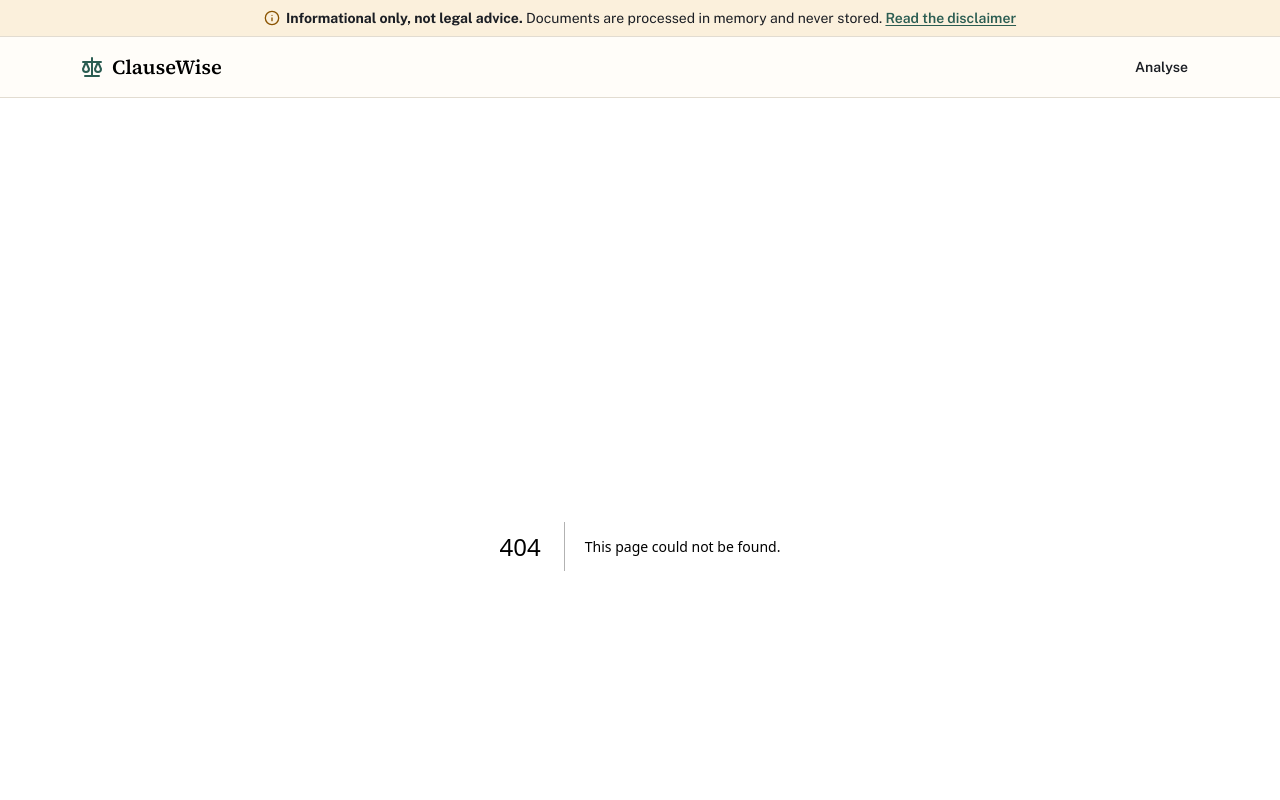
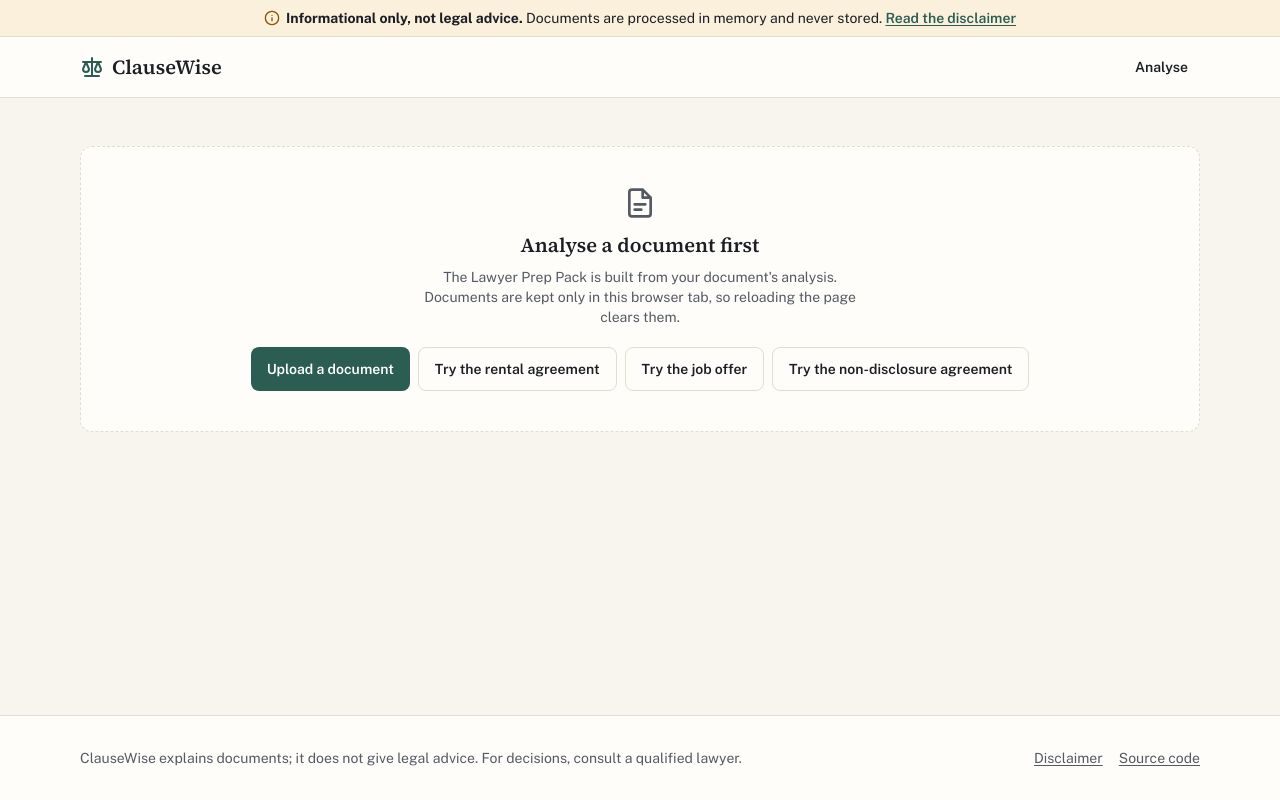
Before and after one commit to vedant7007/clausewise, a Next.js app: page /prep in a window 1280 px wide. Before the commit this address had no page. Shown: the top 800 px of the page. Built offline with nearby package versions, Linux system fonts and the light colour scheme.

Commit message:
feat(prep): add the Lawyer Prep Pack with a print-optimised stylesheet
Questions to ask, information gaps, documents to bring, key risks and a one-page case summary, drawn from the verified analysis.

```diff
--- a/src/app/globals.css
+++ b/src/app/globals.css
@@ -83,3 +83,42 @@ body {
     scroll-behavior: auto !important;
   }
 }
+
+@media print {
+  @page {
+    margin: 18mm 16mm;
+  }
+
+  :root {
+    --paper: #ffffff;
+    --surface: #ffffff;
+    --ink: #000000;
+    --muted: #333333;
+    --line: #999999;
+  }
+
+  body {
+    font-size: 11pt;
+    background: #ffffff;
+  }
+
+  main {
+    padding: 0 !important;
+    max-width: none !important;
+  }
+
+  .prep-section {
+    break-inside: avoid-page;
+  }
+
+  h1,
+  h2,
+  h3 {
+    break-after: avoid-page;
+  }
+
+  a {
+    color: inherit;
+    text-decoration: none;
+  }
+}
--- /dev/null
+++ b/src/app/prep/page.tsx
@@ -0,0 +1,20 @@
+import type { Metadata } from "next";
+import dynamic from "next/dynamic";
+import { Spinner } from "@/components/ui/Spinner";
+
+export const metadata: Metadata = {
+  title: "Lawyer prep pack",
+  description: "Questions, gaps and a one-page summary to take to a lawyer.",
+};
+
+const PrepView = dynamic(() => import("@/components/prep/PrepView").then((mod) => mod.PrepView), {
+  loading: () => (
+    <p className="flex items-center gap-2">
+      <Spinner className="text-accent" /> Loading prep pack…
+    </p>
+  ),
+});
+
+export default function PrepPage() {
+  return <PrepView />;
+}
--- /dev/null
+++ b/src/components/prep/PrepView.tsx
@@ -0,0 +1,134 @@
+"use client";
+
+import { useSession } from "@/components/session/SessionProvider";
+import { NoDocumentState } from "@/components/session/NoDocumentState";
+import { Button } from "@/components/ui/Button";
+import { Icon } from "@/components/ui/Icon";
+import { downloadText, fileStem } from "@/lib/client/download";
+import { prepPackToMarkdown } from "@/lib/export/markdown";
+import { SEVERITY_DISPLAY } from "@/lib/utils/format";
+
+function Section({
+  id,
+  title,
+  children,
+}: {
+  id: string;
+  title: string;
+  children: React.ReactNode;
+}) {
+  return (
+    <section aria-labelledby={id} className="prep-section space-y-3">
+      <h2 id={id} className="font-serif text-2xl font-semibold">
+        {title}
+      </h2>
+      {children}
+    </section>
+  );
+}
+
+/** Lawyer Prep Pack built from the session analysis, printable and exportable as Markdown. */
+export function PrepView() {
+  const { session } = useSession();
+  if (!session) {
+    return (
+      <NoDocumentState purpose="The Lawyer Prep Pack is built from your document's analysis." />
+    );
+  }
+
+  const { document, result } = session;
+  const { brief, prep, balance, risks } = result;
+
+  return (
+    <article className="prep-pack mx-auto max-w-3xl space-y-10">
+      <header className="space-y-3">
+        <p className="text-sm font-semibold uppercase tracking-wide text-accent">
+          Lawyer prep pack
+        </p>
+        <h1 className="font-serif text-3xl font-semibold sm:text-4xl">{brief.title}</h1>
+        <p className="text-muted">
+          {document.name} · Your role: {brief.userParty} · Balance score:{" "}
+          {balance.score === null ? "not scored" : `${balance.score}/100`} ({balance.verdict})
+        </p>
+        <p className="text-sm">
+          Take this to a lawyer or legal aid clinic to make the first meeting faster and cheaper. It
+          is a summary of information, not legal advice.
+        </p>
+        <div className="flex flex-wrap gap-2 print:hidden">
+          <Button
+            onClick={() =>
+              downloadText(
+                `${fileStem(brief.title)}-lawyer-prep.md`,
+                prepPackToMarkdown(result, document.name),
+                "text/markdown",
+              )
+            }
+          >
+            <Icon name="download" className="size-4" />
+            Download (.md)
+          </Button>
+          <Button variant="secondary" onClick={() => window.print()}>
+            <Icon name="print" className="size-4" />
+            Print or save as PDF
+          </Button>
+        </div>
+      </header>
+
+      <Section id="summary" title="Case summary">
+        <p className="whitespace-pre-wrap leading-relaxed">{prep.caseSummary}</p>
+      </Section>
+
+      <Section id="questions" title="Questions to ask your lawyer">
+        <ol className="list-decimal space-y-2 pl-6">
+          {prep.questions.map((question) => (
+            <li key={question}>{question}</li>
+          ))}
+        </ol>
+      </Section>
+
+      <Section id="key-risks" title="Key risks">
+        {risks.length === 0 ? (
+          <p className="text-muted">No verified risks.</p>
+        ) : (
+          <ul className="space-y-2">
+            {risks.map((risk) => (
+              <li key={risk.id}>
+                <strong>
+                  {SEVERITY_DISPLAY[risk.severity].label}: {risk.title}.
+                </strong>{" "}
+                {risk.whatCouldGoWrong}
+              </li>
+            ))}
+          </ul>
+        )}
+      </Section>
+
+      <Section id="gaps" title="Information gaps in the document">
+        {prep.informationGaps.length === 0 ? (
+          <p className="text-muted">None identified.</p>
+        ) : (
+          <ul className="list-disc space-y-1.5 pl-6">
+            {prep.informationGaps.map((gap) => (
+              <li key={gap}>{gap}</li>
+            ))}
+          </ul>
+        )}
+      </Section>
+
+      <Section id="bring" title="Documents to bring">
+        <ul className="list-disc space-y-1.5 pl-6">
+          {(prep.documentsToBring.length ? prep.documentsToBring : ["The document itself"]).map(
+            (item) => (
+              <li key={item}>{item}</li>
+            ),
+          )}
+        </ul>
+      </Section>
+
+      <footer className="border-t border-line pt-4 text-sm text-muted">
+        Prepared with ClauseWise. Legal information, not legal advice. Please confirm every point
+        with a qualified lawyer.
+      </footer>
+    </article>
+  );
+}
```
